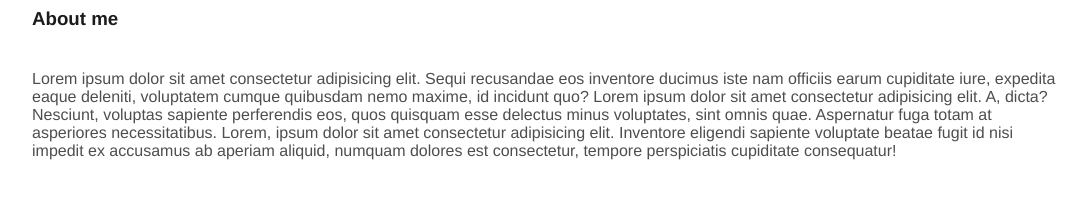
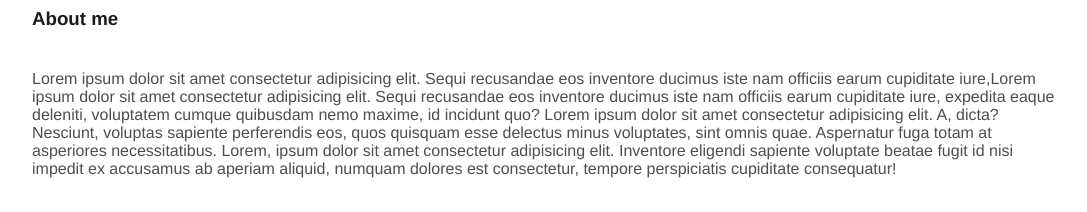
Before and after one commit to victorevh/01-github-explorer, a React app: page / in a window 1280 px wide. Shown: the part 412-624 px from the top of the page, without its empty margins (96-1183 px from the left). Built offline with nearby package versions, Linux system fonts and the light colour scheme; no server answers.

Commit message:
Add txt prof

```diff
--- a/src/components/ProfileItem.tsx
+++ b/src/components/ProfileItem.tsx
@@ -14,7 +14,7 @@ export function ProfileItem () {
             </div>
             <div className="About">
                 <h3>About me</h3>
-                <p>Lorem ipsum dolor sit amet consectetur adipisicing elit. Sequi recusandae eos inventore ducimus iste nam officiis earum cupiditate iure, expedita eaque deleniti, voluptatem cumque quibusdam nemo maxime, id incidunt quo? Lorem ipsum dolor sit amet consectetur adipisicing elit. A, dicta? Nesciunt, voluptas sapiente perferendis eos, quos quisquam esse delectus minus voluptates, sint omnis quae. Aspernatur fuga totam at asperiores necessitatibus. Lorem, ipsum dolor sit amet consectetur adipisicing elit. Inventore eligendi sapiente voluptate beatae fugit id nisi impedit ex accusamus ab aperiam aliquid, numquam dolores est consectetur, tempore perspiciatis cupiditate consequatur!</p>
+                <p>Lorem ipsum dolor sit amet consectetur adipisicing elit. Sequi recusandae eos inventore ducimus iste nam officiis earum cupiditate iure,Lorem ipsum dolor sit amet consectetur adipisicing elit. Sequi recusandae eos inventore ducimus iste nam officiis earum cupiditate iure, expedita eaque deleniti, voluptatem cumque quibusdam nemo maxime, id incidunt quo? Lorem ipsum dolor sit amet consectetur adipisicing elit. A, dicta? Nesciunt, voluptas sapiente perferendis eos, quos quisquam esse delectus minus voluptates, sint omnis quae. Aspernatur fuga totam at asperiores necessitatibus. Lorem, ipsum dolor sit amet consectetur adipisicing elit. Inventore eligendi sapiente voluptate beatae fugit id nisi impedit ex accusamus ab aperiam aliquid, numquam dolores est consectetur, tempore perspiciatis cupiditate consequatur!</p>
             </div>
         </div>
     );
```
